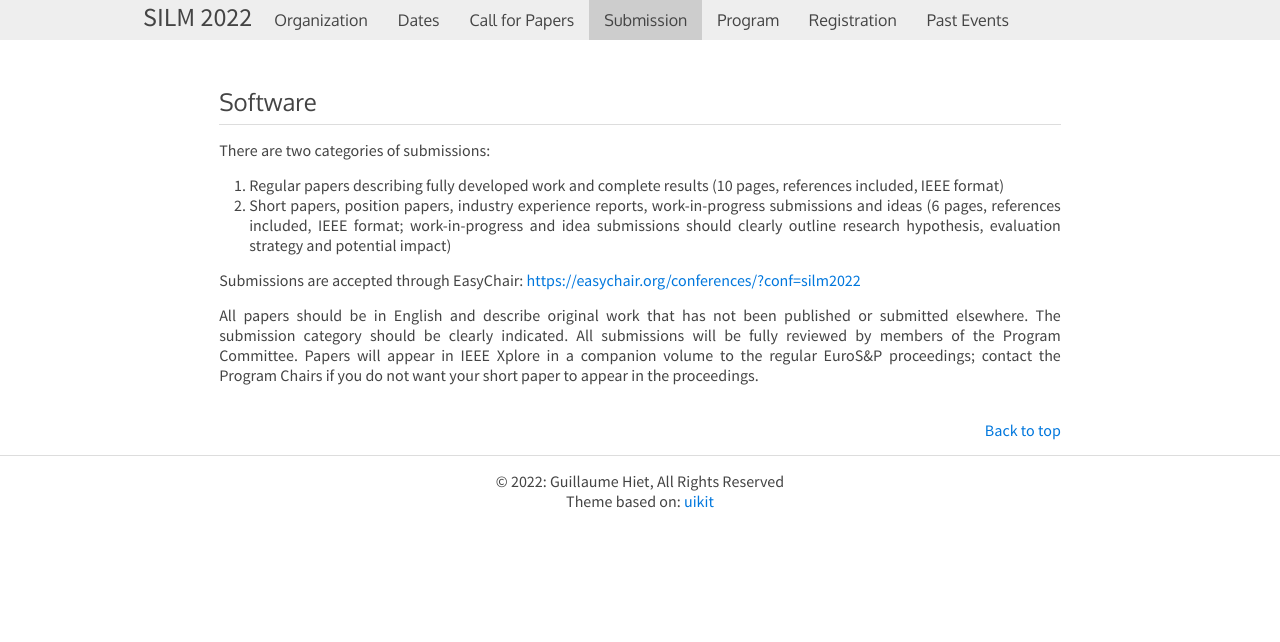
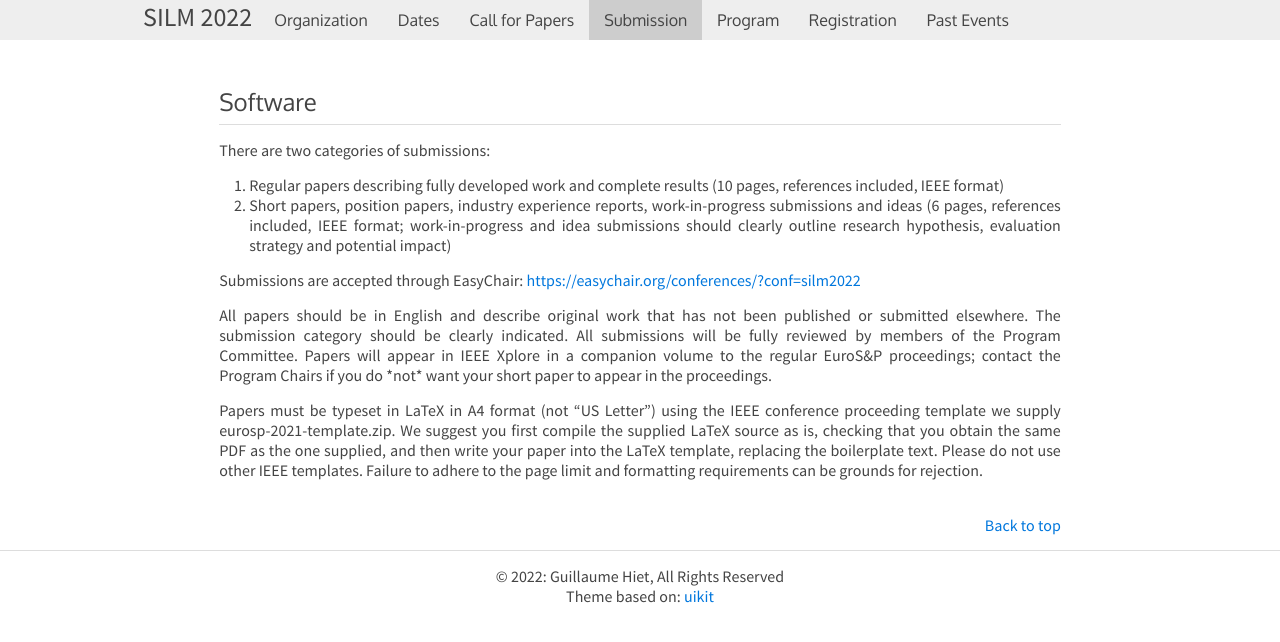
Before and after one commit to silm-workshop/silm-workshop.github.io, a Jekyll site: the page built from submission.html, in a window 1280 px wide. Shown: the top 642 px of the page. Built offline with Jekyll 4.4.1, drawn with Linux system fonts in a browser that asks for light colours.

Commit message:
formatting

```diff
--- a/cfp.html
+++ b/cfp.html
@@ -16,7 +16,7 @@ been published or submitted elsewhere. The submission category should be
 clearly indicated. All submissions will be fully reviewed by members of the
 Program Committee. Papers will appear in IEEE Xplore in a companion volume
 to the regular EuroS&P proceedings; contact the Program Chairs if you do
-not want your *short paper* to appear in the proceedings.</p>
+*not* want your *short paper* to appear in the proceedings.</p>
 
 <p>Papers must be typeset in LaTeX in A4 format (not “US Letter”) using the IEEE conference proceeding template we supply eurosp-2021-template.zip. We suggest you first compile the supplied LaTeX source as is, checking that you obtain the same PDF as the one supplied, and then write your paper into the LaTeX template, replacing the boilerplate text. Please do not use other IEEE templates. Failure to adhere to the page limit and formatting requirements can be grounds for rejection.</p>
 
--- a/dates.html
+++ b/dates.html
@@ -25,7 +25,7 @@ layout: default
 </tbody>
 </table>
 
-<b> We are unlikely to offer a general extension of the submission deadline
+<p><b>We are unlikely to offer a general extension of the submission deadline
 this year. Please get in touch with the PC chairs at <a
 href="mailto:silm-workshop@inria.fr">silm-workshop@inria.fr</a> if a short
-individual extension would help you to prepare your submission.</b>
+individual extension would help you to prepare your submission.</b></p>
--- a/submission.html
+++ b/submission.html
@@ -14,4 +14,11 @@ layout: default
 
 <p>Submissions are accepted through EasyChair: <a href="https://easychair.org/conferences/?conf=silm2022">https://easychair.org/conferences/?conf=silm2022</a></p>
 
-<p>All papers should be in English and describe original work that has not been published or submitted elsewhere. The submission category should be clearly indicated. All submissions will be fully reviewed by members of the Program Committee. Papers will appear in IEEE Xplore in a companion volume to the regular EuroS&P proceedings; contact the Program Chairs if you do not want your short paper to appear in the proceedings.</p>
+<p>All papers should be in English and describe original work that has not
+been published or submitted elsewhere. The submission category should be
+clearly indicated. All submissions will be fully reviewed by members of the
+Program Committee. Papers will appear in IEEE Xplore in a companion volume
+to the regular EuroS&P proceedings; contact the Program Chairs if you do
+*not* want your short paper to appear in the proceedings.</p>
+
+<p>Papers must be typeset in LaTeX in A4 format (not “US Letter”) using the IEEE conference proceeding template we supply eurosp-2021-template.zip. We suggest you first compile the supplied LaTeX source as is, checking that you obtain the same PDF as the one supplied, and then write your paper into the LaTeX template, replacing the boilerplate text. Please do not use other IEEE templates. Failure to adhere to the page limit and formatting requirements can be grounds for rejection.</p>
```
Also changed, not shown: index.html (+4 -4 lines).
